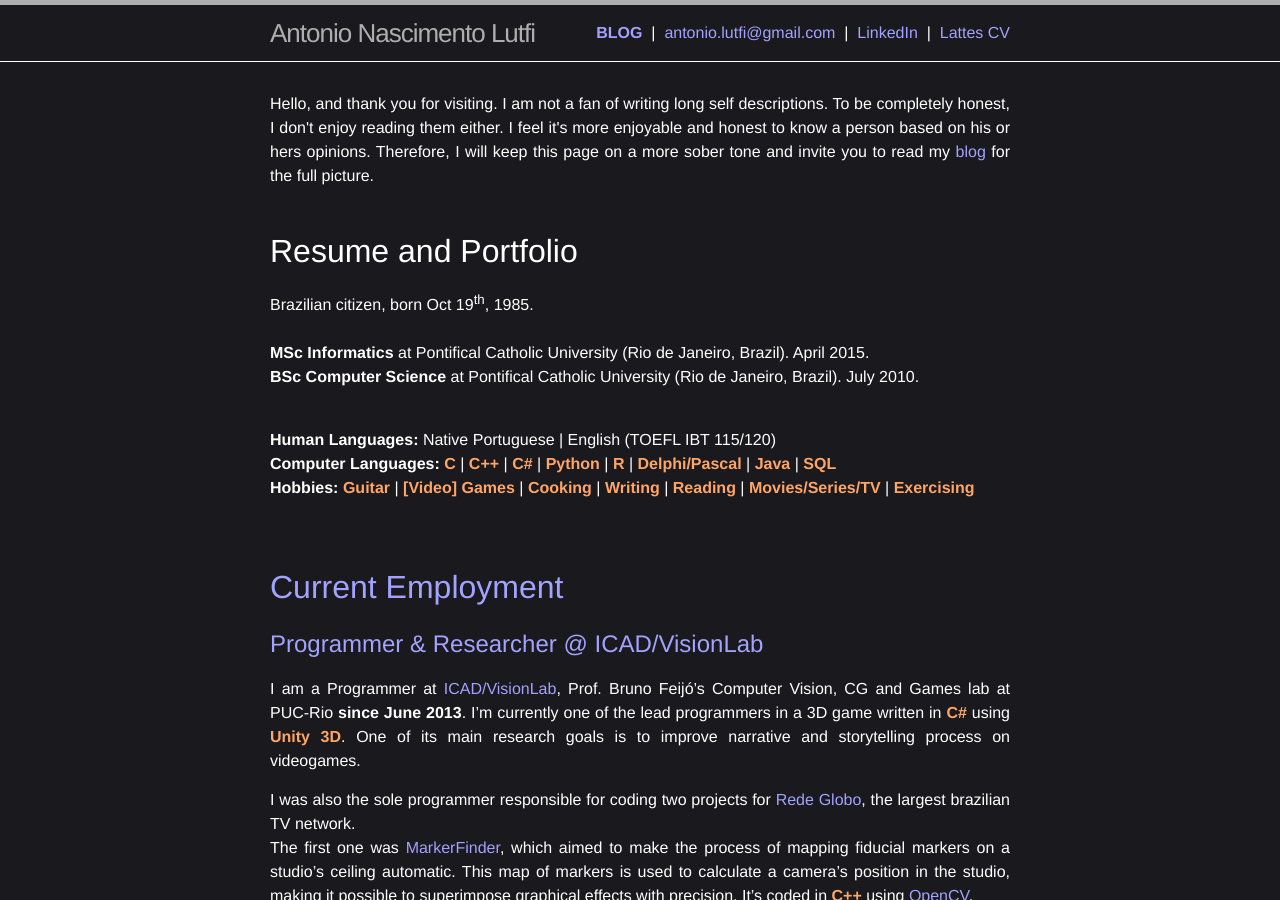
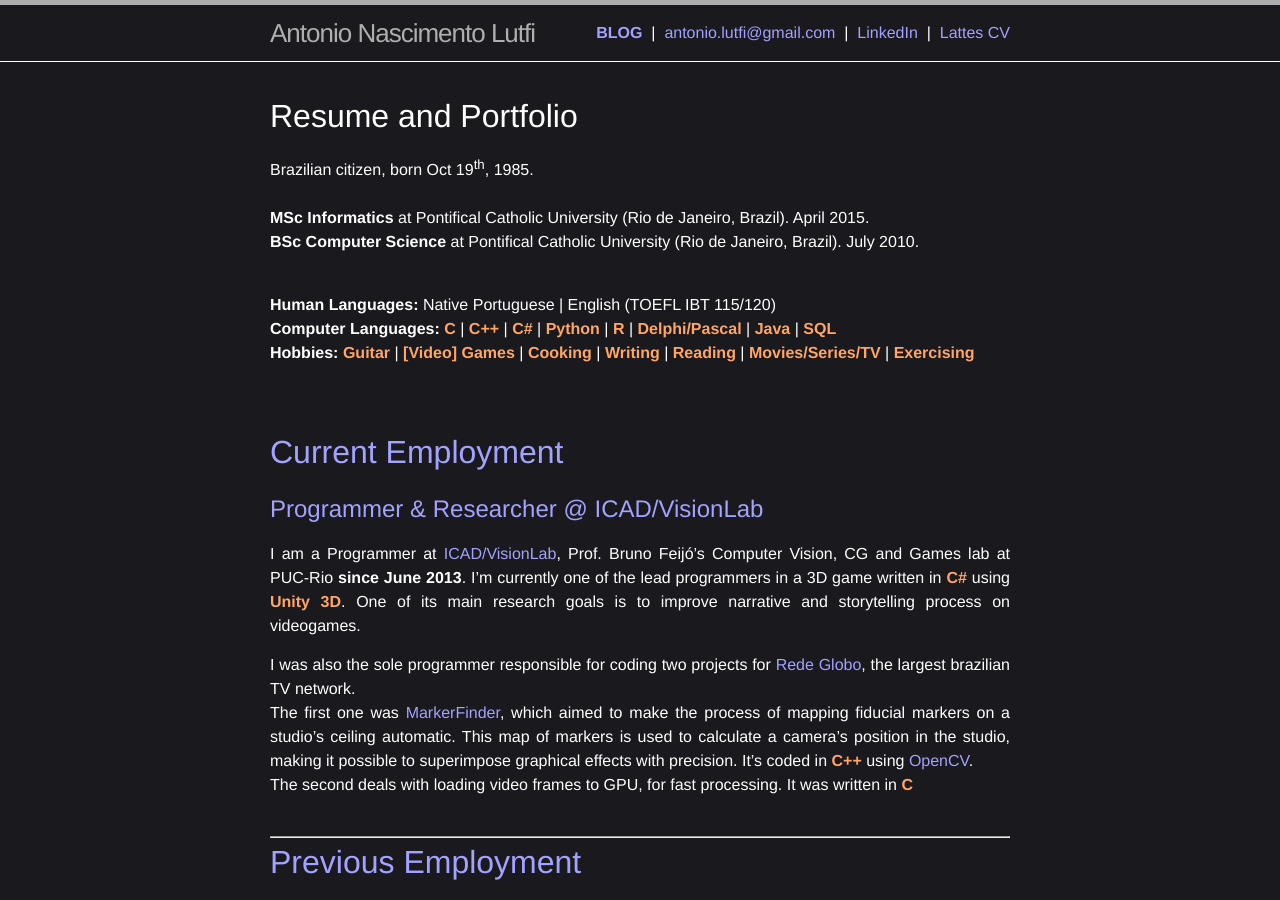
Before and after one commit to anlutfi/anlutfi.github.io, a Jekyll site: the page built from index.html, in a window 1280 px wide and 900 px high. Built offline with Jekyll 4.4.1, drawn with Linux system fonts in a browser that asks for light colours.

Commit message:
modified:   index.html --> removed intro

```diff
--- a/index.html
+++ b/index.html
@@ -1,10 +1,6 @@
 ---
 layout: default
 ---
-
-<p>Hello, and thank you for visiting. I am not a fan of writing long self descriptions. To be completely honest, I don't enjoy reading them either. I feel it's more enjoyable and honest to know a person based on his or hers opinions. Therefore, I will keep this page on a more sober tone and invite you to read my <a target="_blank" class="header_footer" href="http://blog.antoniolutfi.com.br">blog</a> for the full picture.
-</p><br>
-
 
 <h1>Resume and Portfolio</h1>
 
```
